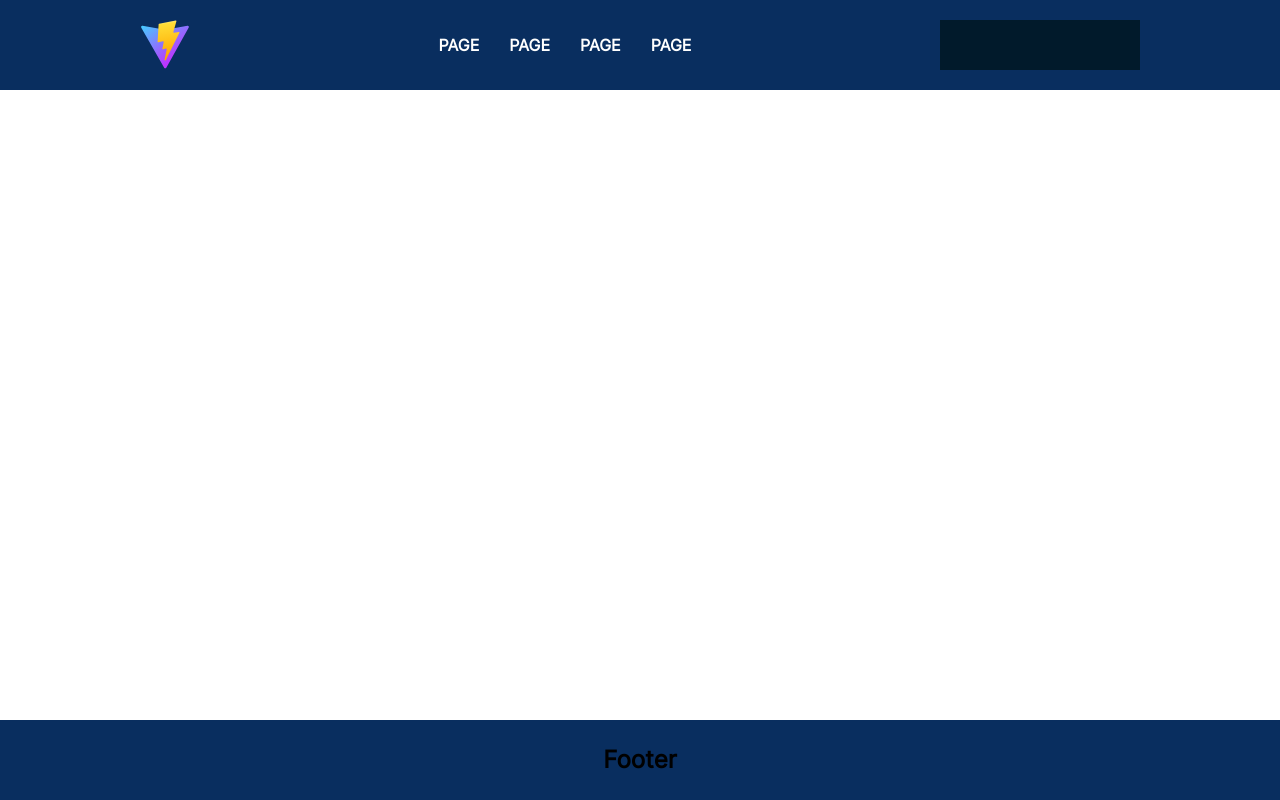
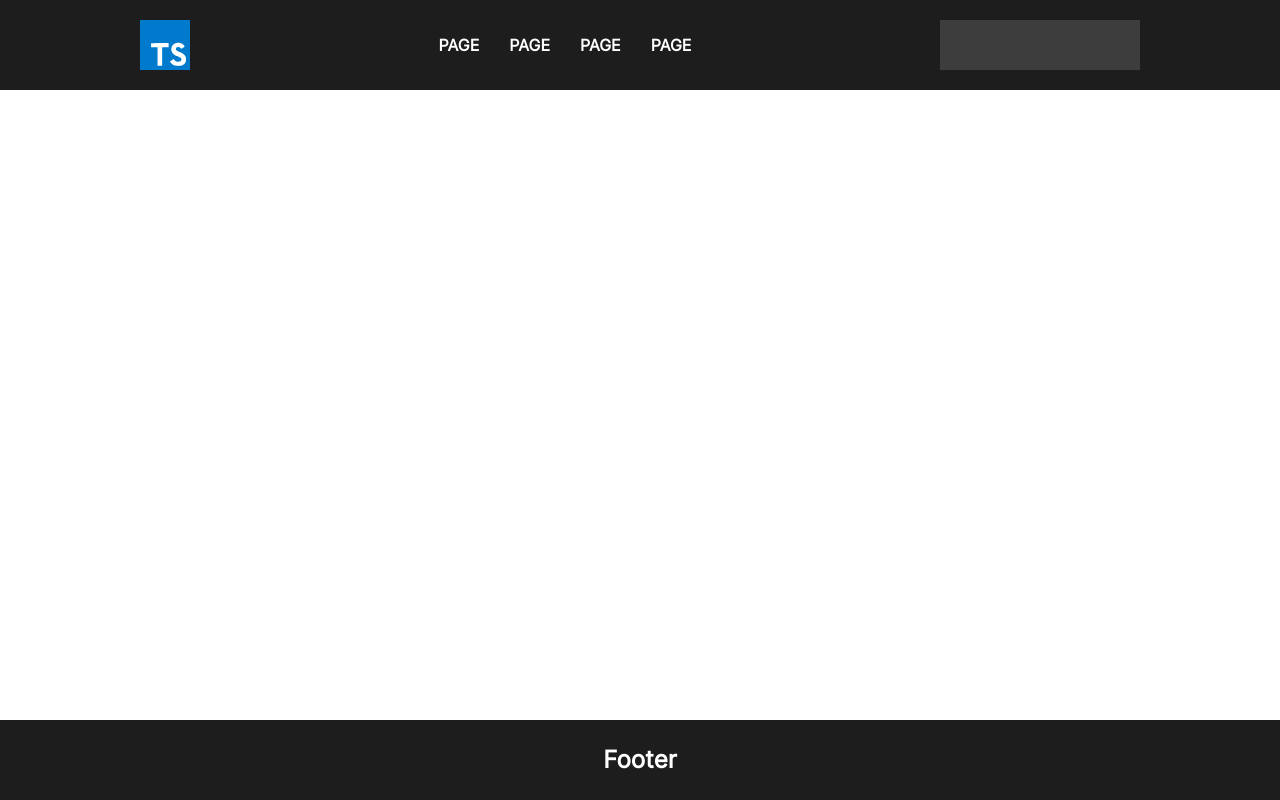
Before and after one commit to dkazarov/vite-ts-starter-template, a website built with Vite: page index.html in a window 1280 px wide. Built offline with nearby package versions, Linux system fonts and the light colour scheme.

Commit message:
add many changes and base settings

```diff
--- a/index.html
+++ b/index.html
@@ -15,8 +15,8 @@
       <div class="container">
         <div class="header__inner">
           <!-- logo -->
-          <img class="logo" src="./src/assets/images/logo.svg" alt="logo" title="logo" aria-label="Logo" width="50"
-            height="50">
+          <img class="logo" src="./src/assets/images/typescript.svg" alt="logo" title="logo" aria-label="Logo"
+            width="50" height="50">
           <!-- navigation -->
           <nav class="nav">
             <ul class="nav__list">
--- a/src/scss/_variables.scss
+++ b/src/scss/_variables.scss
@@ -4,12 +4,16 @@
 
 	--main-font: 'Inter', sans-serif;
 
-	--main-color: #ffffff;
-	--secondary-font-color: #3b2d2d;
+	--main-text-color: #fff;
+	--secondary-text-color: #3b2d2d;
+
+	--white: #fff;
+	--grey: #3d3d3d;
+	--black: #000;
 
 	--accent-color: #f00;
 	--action-color: #007bff;
 
 	--main-bg-color: #1d1d1d;
-	--secondary-bg-color: #fff;
+	--secondary-bg-color: #8b8b8b;
 }
--- a/src/scss/block/_footer.scss
+++ b/src/scss/block/_footer.scss
@@ -1,8 +1,9 @@
 .footer__inner {
-	height: 80px;
-	width: 100%;
-	background-color: #092e5f;
-	text-align: center;
 	display: flex;
 	align-items: center;
+	width: 100%;
+	height: 80px;
+	text-align: center;
+	color: var(--main-text-color);
+	background-color: var(--main-bg-color);
 }
--- a/src/scss/block/_header.scss
+++ b/src/scss/block/_header.scss
@@ -2,7 +2,7 @@
 	position: sticky;
 	top: 0;
 	width: 100%;
-	background-color: #092e5f;
+	background-color: var(--main-bg-color);
 	z-index: 1;
 }
 
@@ -38,7 +38,7 @@ header nav a {
 .action {
 	width: 200px;
 	height: 50px;
-	background-color: rgb(1, 26, 43);
+	background-color: var(--grey);
 }
 .burger {
 	display: none;
--- a/src/scss/scss-components/_burger.scss
+++ b/src/scss/scss-components/_burger.scss
@@ -2,9 +2,9 @@
 	position: relative;
 	width: 30px;
 	height: 25px;
-	cursor: pointer;
 	background-color: transparent;
 	border: none;
+	cursor: pointer;
 
 	&::before,
 	&::after {
@@ -13,7 +13,7 @@
 		width: 100%;
 		height: 2px;
 		left: 0;
-		background-color: #000;
+		background-color: var(--white);
 		transition: 0.2s ease-in-out;
 	}
 	&::before {
@@ -31,7 +31,7 @@
 	right: 0;
 	top: 50%;
 	transform: translateY(-50%);
-	background-color: #000;
+	background-color: var(--white);
 }
 
 .burger .line--hide {
```
Also changed, not shown: src/js/js-components/burger.ts (+0 -26 lines), src/assets/images/logo.svg (deleted), src/assets/images/typescript.svg (renamed from public/typescript.svg), src/pages/about.html (deleted).
